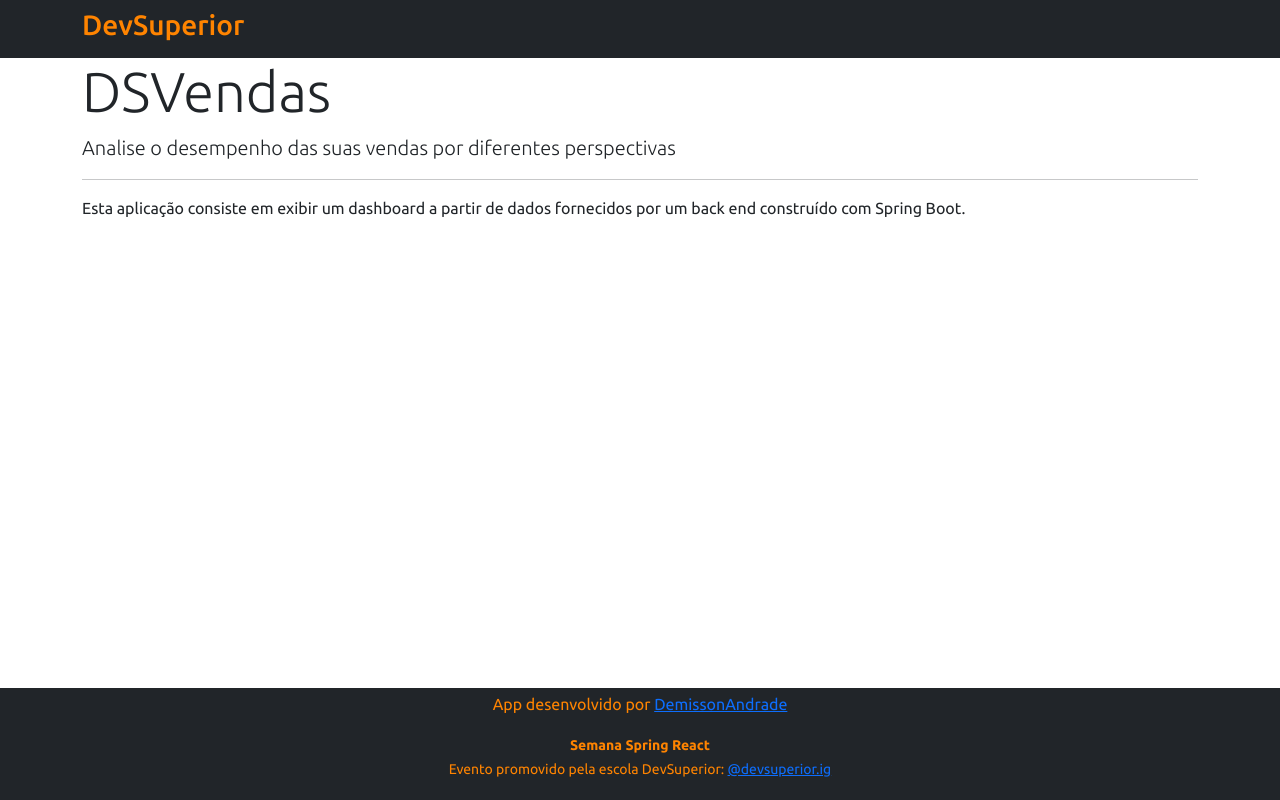
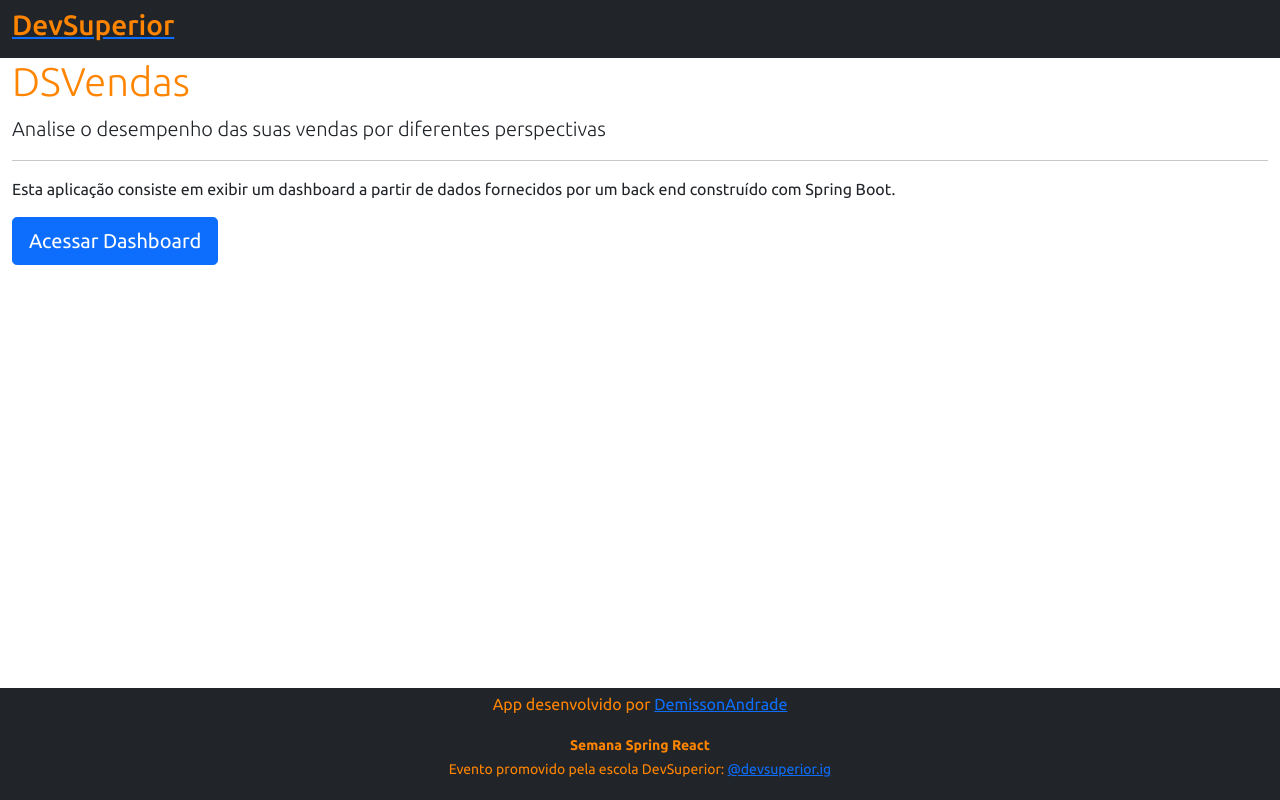
Before and after one commit to DemissonAndrade/DsVendas, a React (Create React App) app in the folder frontend/: page / in a window 1280 px wide. Built offline with nearby package versions, Linux system fonts and the light colour scheme.

Commit message:
Home, navigation

```diff
--- a/frontend/src/components/NavBar/index.tsx
+++ b/frontend/src/components/NavBar/index.tsx
@@ -1,10 +1,13 @@
+import { Link } from "react-router-dom";
 
 const NavBar = () => {
     return (
         <div className="container-fluir">
             <nav className="navbar navbar-expand-lg navbar-light bg-dark my-2 my-md-0 mr-md-3">
-                <div className="container ">
+                <div className="container-fluid ">
+                    <Link to= "/">
                     <h3 className="text-primary">DevSuperior</h3>
+                    </Link>
                 </div>
             </nav>
         </div>
--- a/frontend/src/pages/Home/index.tsx
+++ b/frontend/src/pages/Home/index.tsx
@@ -1,16 +1,20 @@
 import Footer from "components/Footer";
 import NavBar from "components/NavBar";
+import { Link } from "react-router-dom";
 
 const Home = () => {
     return (
         <>
             <NavBar />
-            <div className="container">
+            <div className="container-fluid ">
                 <div className="jumbotron">
-                    <h1 className="display-4">DSVendas</h1>
+                    <h1 className="display-6 text-primary">DSVendas</h1>
                     <p className="lead">Analise o desempenho das suas vendas por diferentes perspectivas</p>
                     <hr />
                     <p>Esta aplicação consiste em exibir um dashboard a partir de dados fornecidos por um back end construído com Spring Boot.</p>
+                <Link className="btn btn-primary btn-lg" to ="/dashboard">
+                    Acessar Dashboard
+                </Link>
                 </div>
             </div>
             <Footer />
```
